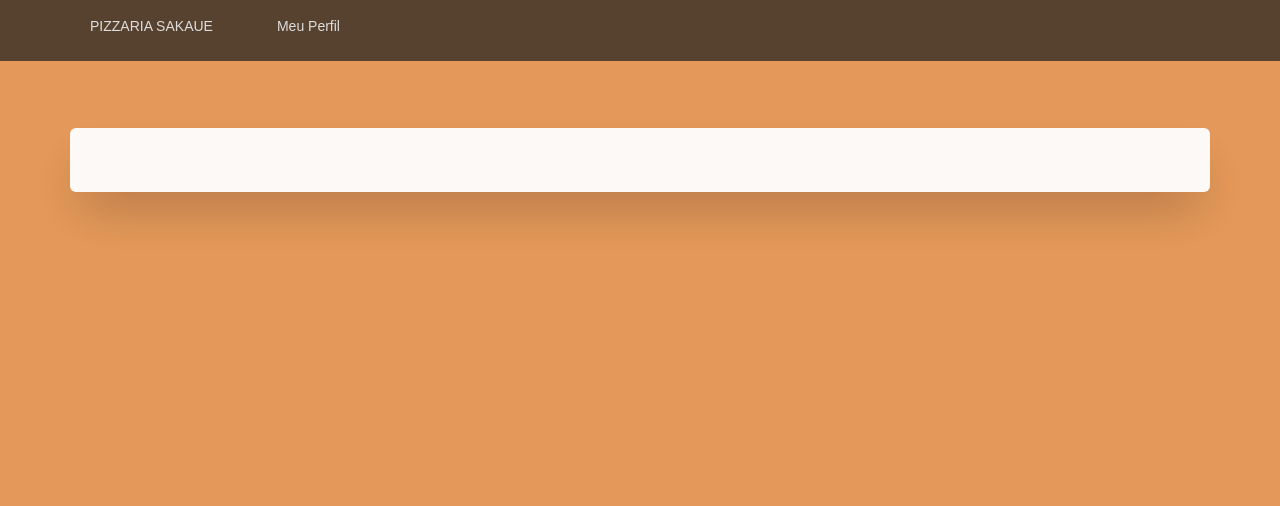
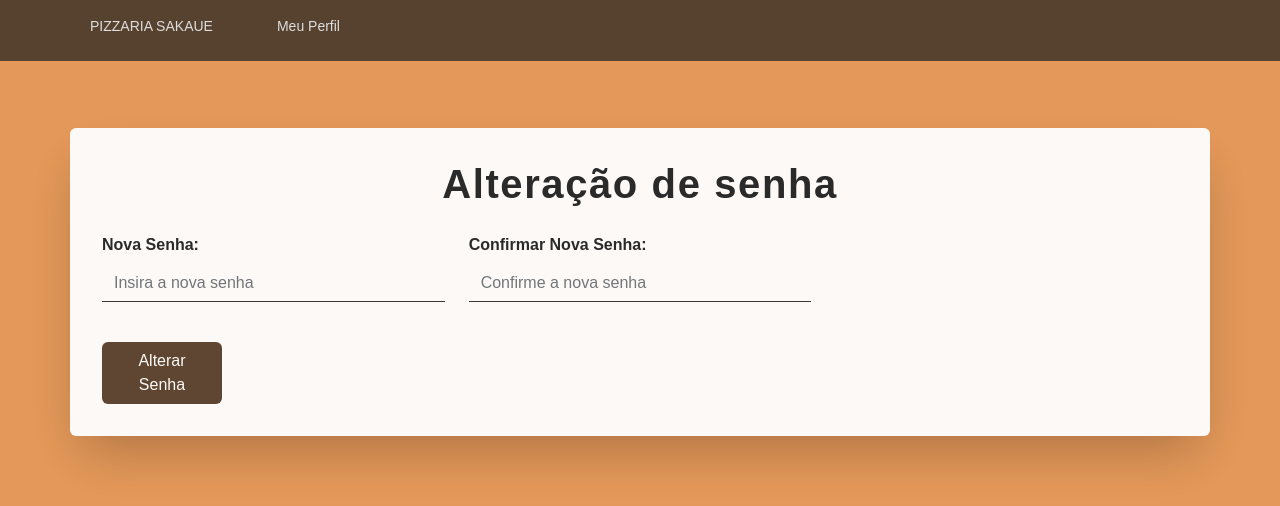
Before and after one commit to diiegobsilva/SegurancaInformacao, a React (Create React App) app in the folder front/: page /senha in a window 1280 px wide. Shown: the top 506 px of the page. Built offline with nearby package versions, Linux system fonts and the light colour scheme; a web font is replaced by a local one.

Commit message:
Criação de alterar senha e excluir cadastro

```diff
--- a/front/src/App.tsx
+++ b/front/src/App.tsx
@@ -10,6 +10,7 @@ import Perfil from "./pages/Perfil";
 import TelaComprar from "./pages/TelaComprar";
 import { Private } from "./contexts/auth";
 import Termo from "./pages/Termo";
+import AlterarSenha from "./pages/AlterarSenha";
 
 function App() {
   return (
@@ -24,6 +25,7 @@ function App() {
                 <Route path="/" element={<Private><Home /></Private>} />
                 <Route path="/perfil" element={<Private><Perfil /></Private>} />
                 <Route path="/comprar" element={<Private><TelaComprar /></Private>} />
+                <Route path="/senha" element={<Private><AlterarSenha /></Private>} />
                 <Route path="/cadastro" element={<Cadastro/>} />
                 <Route path="/login" element={<Login />} />
                 <Route path="/termo" element={<Termo />} />
--- a/front/src/controllers/avisoConcluido.ts
+++ b/front/src/controllers/avisoConcluido.ts
@@ -1,6 +1,6 @@
 import Swal, { SweetAlertResult } from "sweetalert2";
 
-function avisoConcluido (): Promise<SweetAlertResult>  {
+function avisoConcluido(): Promise<SweetAlertResult> {
   return Swal.fire({
     title: "Sucesso",
     text: "Solicitação enviada com sucesso!",
@@ -9,17 +9,41 @@ function avisoConcluido (): Promise<SweetAlertResult>  {
   });
 }
 
+function avisoSenhaAlterada(): Promise<SweetAlertResult> {
+  return Swal.fire({
+    title: "Sucesso",
+    text: "Senha alterada com sucesso!",
+    icon: "success",
+    confirmButtonColor: "#54C5CE",
+  });
+}
+
 async function avisoDeletar(): Promise<SweetAlertResult> {
   return Swal.fire({
-    title: "Deletar chamado",
+    title: "Deletar seu perfil?",
     text: "Essa ação não pode ser revertida",
     icon: "warning",
     showCancelButton: true,
     confirmButtonColor: "#3085d6",
     cancelButtonColor: "#d33",
-    confirmButtonText: "Sim, deletar",
+    confirmButtonText: "Sim, quero deletar",
   });
 }
 
+function avisoErroDeletar() {
+  Swal.fire({
+    icon: "error",
+    title: "Ocorreu um erro!",
+    text: "Não foi possível excluir.",
+  });
+}
 
-export { avisoConcluido, avisoDeletar };
+function avisoErroAlterarSenha() {
+  Swal.fire({
+    icon: "error",
+    title: "Ocorreu um erro!",
+    text: "A nova senha não bate com a confirmação feita.",
+  });
+}
+
+export { avisoConcluido, avisoSenhaAlterada, avisoDeletar, avisoErroDeletar, avisoErroAlterarSenha };
--- /dev/null
+++ b/front/src/pages/AlterarSenha.tsx
@@ -0,0 +1,87 @@
+import { useEffect, useState } from "react";
+import "../App.css";
+import clsx from "clsx";
+import axios from "axios";
+import { avisoDeletar, avisoErroAlterarSenha, avisoErroDeletar, avisoSenhaAlterada } from "../controllers/avisoConcluido";
+
+function AlterarSenha() {
+  const [novaSenha, setnovaSenha] = useState("");
+  const [confirmacaoSenha, setconfirmacaoSenha] = useState("");
+
+  console.log(novaSenha);
+  console.log(confirmacaoSenha);
+
+  const handlenovaSenhaChange = (event: any) => {
+    setnovaSenha(event.target.value);
+  };
+
+  const handleconfirmacaoSenhaChange = (event: any) => {
+    setconfirmacaoSenha(event.target.value);
+  };
+
+  const handleAtualiza = async () => {
+    try {
+      const id = localStorage.getItem("id");
+      await axios.put(`/modifypassword/${id}`, { password: novaSenha});
+      console.log('Senha Alterada: ');
+    } catch (error) {
+      console.error('Error updating password:', error);
+    }
+  }
+
+  const verificaSenha = () => {
+    if (novaSenha === confirmacaoSenha) {
+      handleAtualiza();
+      avisoSenhaAlterada();
+    } else {
+      avisoErroAlterarSenha();
+    }
+  }
+
+  return (
+    <>
+      <form>
+        <div className="text-center mb-4">
+          <h1 className="text-dark fw-bolder mb-3 font-padrao-titulo">Alteração de senha</h1>
+        </div>
+
+        <div className="row">
+          <div className="col-lg-4">
+            <div className="fv-row mb-3">
+              <label className="form-label fw-bolder text-dark fs-6">Nova Senha:</label>
+              <input
+                placeholder="Insira a nova senha"
+                type="text"
+                autoComplete="off"
+                className={clsx("form-control bg-transparent")}
+                onChange={handlenovaSenhaChange}
+                value={novaSenha}
+              />
+            </div>
+          </div>
+          <div className="col-lg-4">
+            <div className="fv-row mb-3">
+              <label className="form-label fw-bolder text-dark fs-6">Confirmar Nova Senha:</label>
+              <input
+                placeholder="Confirme a nova senha"
+                type="text"
+                autoComplete="off"
+                className={clsx("form-control bg-transparent")}
+                onChange={handleconfirmacaoSenhaChange}
+                value={confirmacaoSenha}
+              />
+            </div>
+          </div>
+        </div>
+
+        <div className="d-flex align-items-center justify-content-between mt-4">
+          <button onClick={verificaSenha} type="button" className="btn btn-form" style={{ width: "120px", height: "16" }} >
+            Alterar Senha
+          </button>
+        </div>
+      </form>
+    </>
+  );
+}
+
+export default AlterarSenha;
--- a/front/src/pages/Perfil.tsx
+++ b/front/src/pages/Perfil.tsx
@@ -2,6 +2,8 @@ import { useEffect, useState } from "react";
 import "../App.css";
 import clsx from "clsx";
 import axios from "axios";
+import { avisoDeletar, avisoErroDeletar } from "../controllers/avisoConcluido";
+import { Link } from "react-router-dom";
 
 function Perfil() {
   const [userId, setUserId] = useState("");
@@ -69,6 +71,21 @@ function Perfil() {
       console.log('Cliente alterado uhuuuu: ');
     } catch (error) {
       console.error('Error updating client:', error);
+    }
+  }
+
+  async function handleDeleteUser() {
+    try {
+      avisoDeletar().then(async (result) => {
+        if (result.isConfirmed) {
+          await axios.delete(`/cliente/delete/${userId}`);
+        }
+
+      })
+
+    } catch (error) {
+      console.error(error);
+      avisoErroDeletar();
     }
   }
 
@@ -149,15 +166,17 @@ function Perfil() {
         </div>
 
         <div className="d-flex align-items-center justify-content-between mt-4">
+        <Link to={"/senha"}>
           <button type="button" className="btn btn-form" style={{ width: "120px", height: "16" }}>
             Alterar Senha
           </button>
+        </Link>
           <button onClick={handleAtualiza} type="button" className="btn btn-form" style={{ width: "120px", height: "16" }} >
             Alterar
           </button>
-          <a style={{ }} >
+          <button onClick={handleDeleteUser} type="button" className="btn btn-form" style={{ width: "120px", height: "16" }} >
             Excluir conta
-          </a>
+          </button>
         </div>
       </form>
     </>
```
Also changed, not shown: 2 other files (tests, documents, lock files or other folders).
